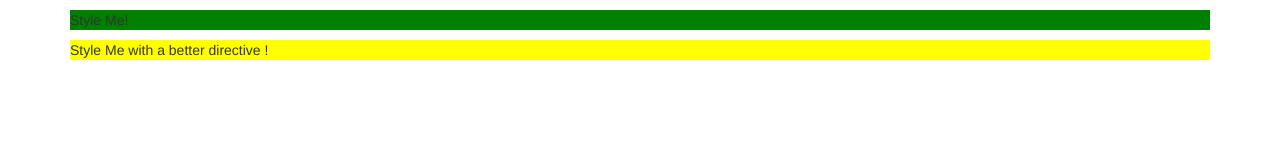
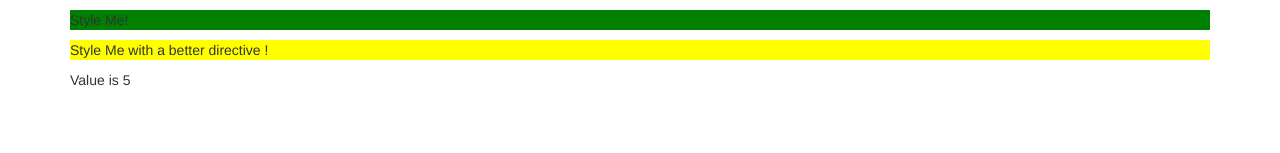
Before and after one commit to gvpinto/ng-directive-start, an Angular app: page / in a window 1280 px wide. Shown: the part 147-300 px from the top of the page. Built offline with nearby package versions, Linux system fonts and the light colour scheme.

Commit message:
102. Understanding ngSwitch

```diff
--- a/src/app/app.component.html
+++ b/src/app/app.component.html
@@ -65,6 +65,13 @@
       <p [appBetterHighlight]="'red'" defaultColor="yellow">
         Style Me with a better directive !
       </p>
+
+      <div [ngSwitch]="value">
+        <p *ngSwitchCase="5">Value is 5</p>
+        <p *ngSwitchCase="10">Value is 10</p>
+        <p *ngSwitchCase="20">Value is 20</p>
+        <p *ngSwitchDefault>Value is default</p>
+      </div>
     </div>
   </div>
 </div>
--- a/src/app/app.component.ts
+++ b/src/app/app.component.ts
@@ -10,4 +10,5 @@
   oddNumbers = [1, 3, 5];
   evenNumbers = [2, 4];
   onlyOdd = false;
+  value = 5;
 }
```
